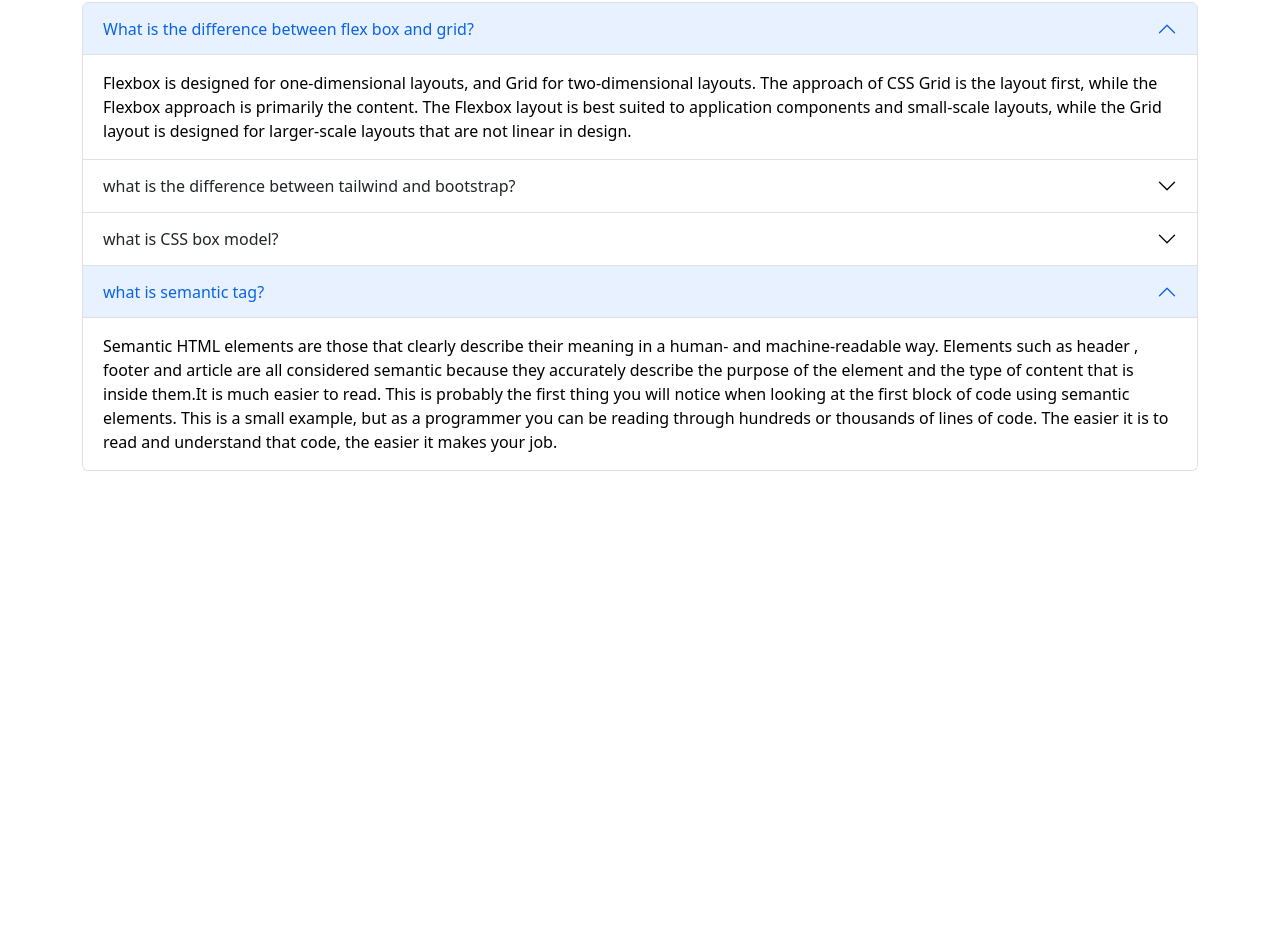
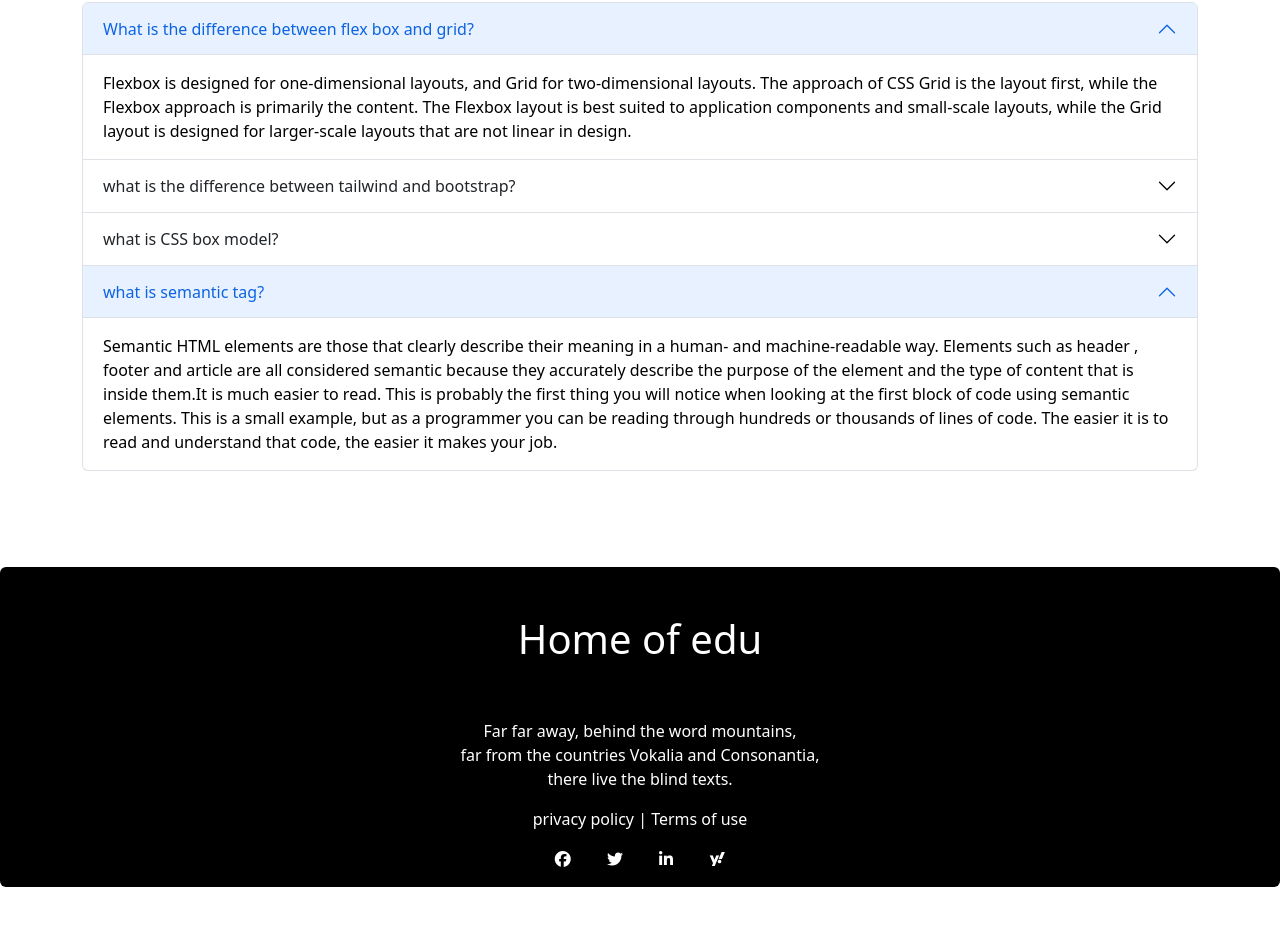
Before and after one commit to Rafiuzzamanrion/3rd-assignment, a plain HTML site: page index.html in a window 1280 px wide. Shown: the part 2301-3226 px from the top of the page. Before the commit the page ends 2868 px from the top, so only its background shows below. Drawn offline with nearby package versions, Linux system fonts and the light colour scheme.

Commit message:
footer added

```diff
--- a/index.html
+++ b/index.html
@@ -5,6 +5,7 @@
     <meta charset="utf-8">
     <meta name="viewport" content="width=device-width, initial-scale=1">
     <title>home of education</title>
+    <script src="https://kit.fontawesome.com/8d048c2316.js" crossorigin="anonymous"></script>
     <link href="https://cdn.jsdelivr.net/npm/bootstrap@5.2.0/dist/css/bootstrap.min.css" rel="stylesheet"
         integrity="sha384-gH2yIJqKdNHPEq0n4Mqa/HGKIhSkIHeL5AyhkYV8i59U5AR6csBvApHHNl/vI1Bx" crossorigin="anonymous">
 </head>
@@ -283,32 +284,27 @@
 
 
         </section>
-
-
-
-
-
-
-
-
-
-
-
-
-
-
-
-
-
-
-
-
-
-
     </main>
 
 
 
+    <footer class="bg-black d-flex flex-column rounded my-5">
+        <h1 class="text-white text-center mt-5">Home of edu</h1>
+        <p class="text-white text-center mt-5">Far far away, behind the word mountains,<br> far from the countries
+            Vokalia and
+            Consonantia,<br>
+            there live the blind texts.</p>
+        <p class="text-center">
+            <a class="text-decoration-none text-white" href="">privacy policy</a> <span class="text-white"> |
+            </span> <a class="text-decoration-none text-white" href="">Terms of use</a>
+        </p>
+        <p class="text-center">
+            <a class="text-white p-3" href=""><i class="fa-brands fa-facebook"></i></a>
+            <a class="text-white p-3" href=""><i class="fa-brands fa-twitter"></i></a>
+            <a class="text-white p-3" href=""><i class="fa-brands fa-linkedin-in"></i></a>
+            <a class="text-white p-3" href=""><i class="fa-brands fa-yahoo"></i></a>
+        </p>
+    </footer>
 
 
 
```
